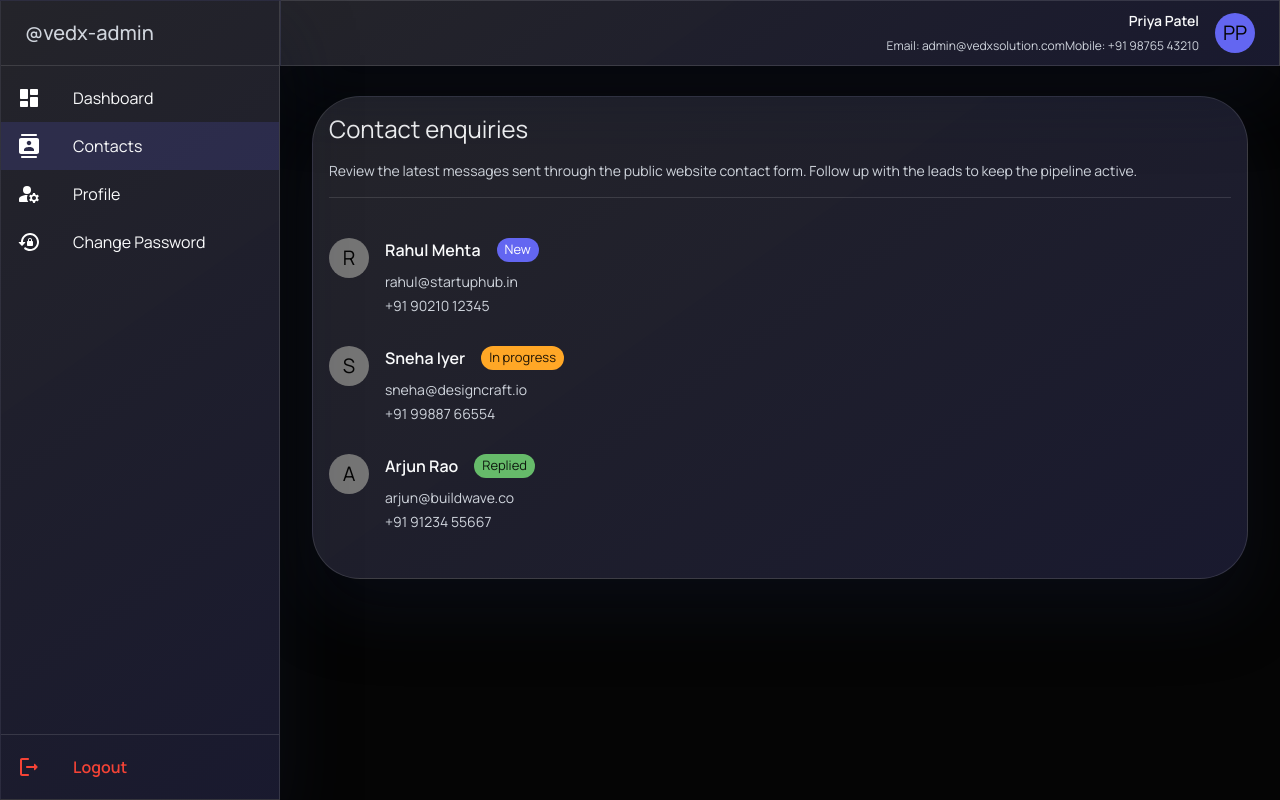
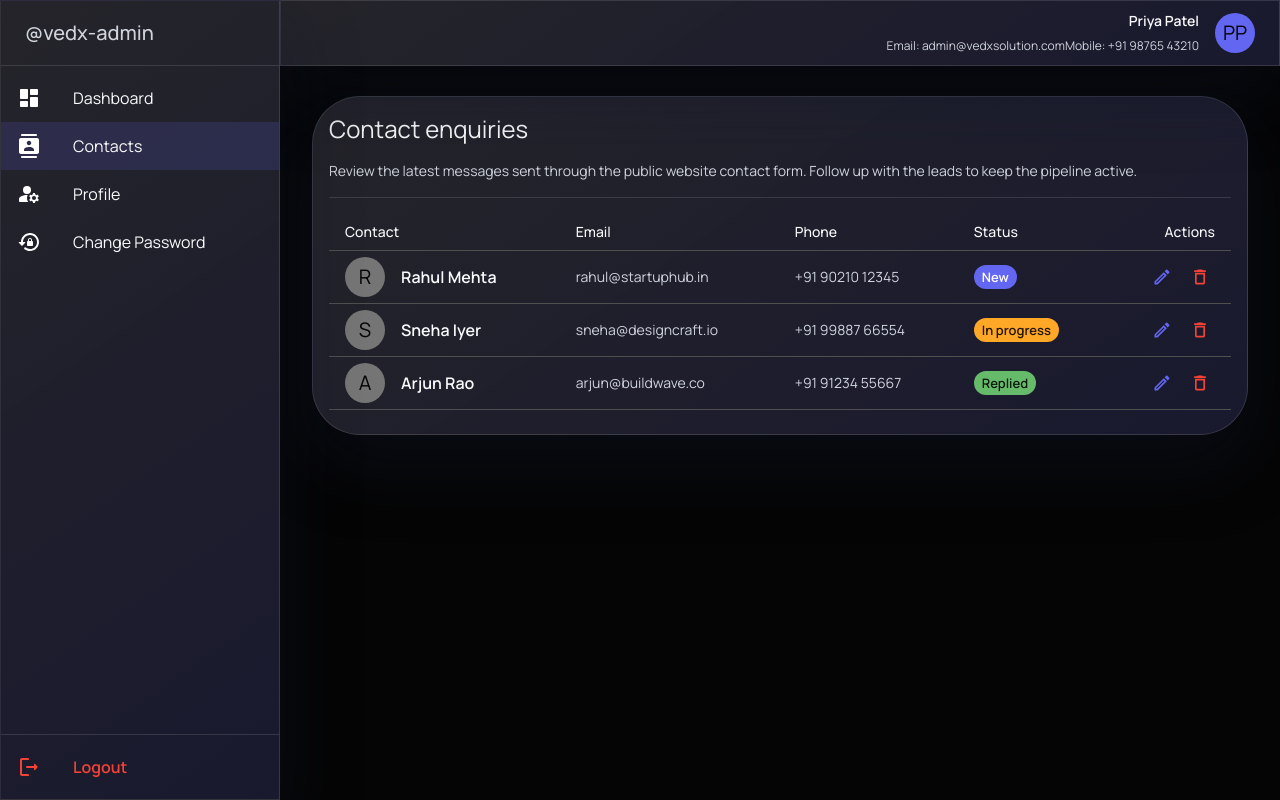
Before and after one commit to khushalishah2611/vedx-solutions-2, a React (Vite) app in the folder frontend/: page /admin/contacts in a window 1280 px wide. Built offline with nearby package versions, Linux system fonts and the light colour scheme.

Commit message:
Convert admin contacts list to table with actions

```diff
--- a/frontend/src/components/admin/AdminContactsPage.jsx
+++ b/frontend/src/components/admin/AdminContactsPage.jsx
@@ -4,13 +4,19 @@ import {
   CardContent,
   Chip,
   Divider,
-  List,
-  ListItem,
-  ListItemAvatar,
-  ListItemText,
+  IconButton,
   Stack,
+  Table,
+  TableBody,
+  TableCell,
+  TableContainer,
+  TableHead,
+  TableRow,
+  Tooltip,
   Typography
 } from '@mui/material';
+import DeleteOutlineIcon from '@mui/icons-material/DeleteOutline';
+import EditOutlinedIcon from '@mui/icons-material/EditOutlined';
 
 const contacts = [
   {
@@ -44,39 +50,65 @@ const AdminContactsPage = () => {
             pipeline active.
           </Typography>
           <Divider sx={{ my: 1 }} />
-          <List>
+          <TableContainer>
+            <Table size="small">
+              <TableHead>
+                <TableRow>
+                  <TableCell>Contact</TableCell>
+                  <TableCell>Email</TableCell>
+                  <TableCell>Phone</TableCell>
+                  <TableCell>Status</TableCell>
+                  <TableCell align="right">Actions</TableCell>
+                </TableRow>
+              </TableHead>
+              <TableBody>
                 {contacts.map((contact) => (
-              <ListItem key={contact.email} alignItems="flex-start" sx={{ px: 0 }}>
-                <ListItemAvatar>
+                  <TableRow key={contact.email} hover>
+                    <TableCell>
+                      <Stack direction="row" spacing={2} alignItems="center">
                         <Avatar>{contact.name.charAt(0)}</Avatar>
-                </ListItemAvatar>
-                <ListItemText
-                  primary={
-                    <Stack direction="row" spacing={2} alignItems="center">
                         <Typography variant="subtitle1" fontWeight={600}>
                           {contact.name}
                         </Typography>
+                      </Stack>
+                    </TableCell>
+                    <TableCell>
+                      <Typography variant="body2" color="text.secondary">
+                        {contact.email}
+                      </Typography>
+                    </TableCell>
+                    <TableCell>
+                      <Typography variant="body2" color="text.secondary">
+                        {contact.phone}
+                      </Typography>
+                    </TableCell>
+                    <TableCell>
                       <Chip
                         label={contact.status}
                         color={contact.status === 'New' ? 'primary' : contact.status === 'Replied' ? 'success' : 'warning'}
                         size="small"
+                        sx={{ fontWeight: 600 }}
                       />
+                    </TableCell>
+                    <TableCell align="right">
+                      <Stack direction="row" spacing={1} justifyContent="flex-end">
+                        <Tooltip title="Edit">
+                          <IconButton size="small" color="primary">
+                            <EditOutlinedIcon fontSize="small" />
+                          </IconButton>
+                        </Tooltip>
+                        <Tooltip title="Delete">
+                          <IconButton size="small" color="error">
+                            <DeleteOutlineIcon fontSize="small" />
+                          </IconButton>
+                        </Tooltip>
                       </Stack>
-                  }
-                  secondary={
-                    <Stack spacing={0.5} mt={1}>
-                      <Typography variant="body2" color="text.secondary">
-                        {contact.email}
-                      </Typography>
-                      <Typography variant="body2" color="text.secondary">
-                        {contact.phone}
-                      </Typography>
-                    </Stack>
-                  }
-                />
-              </ListItem>
+                    </TableCell>
+                  </TableRow>
                 ))}
-          </List>
+              </TableBody>
+            </Table>
+          </TableContainer>
         </Stack>
       </CardContent>
     </Card>
```
Lines whose indentation alone changed are shown as unchanged.
